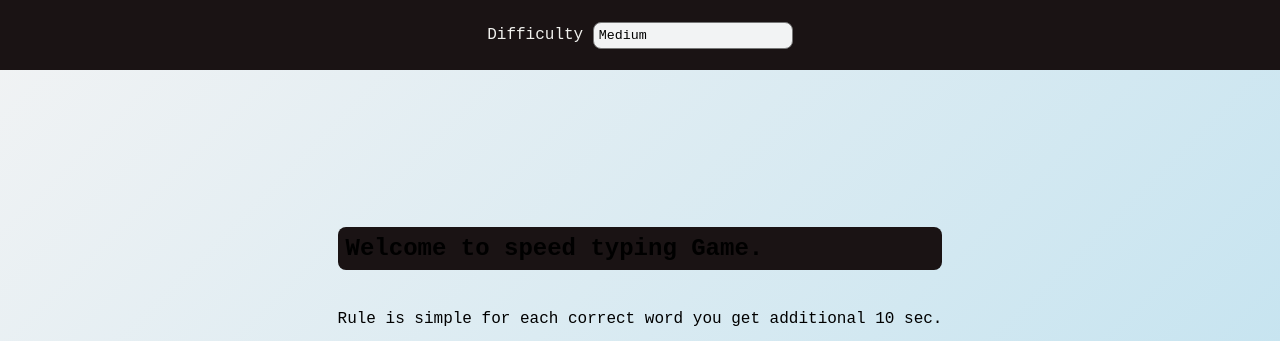
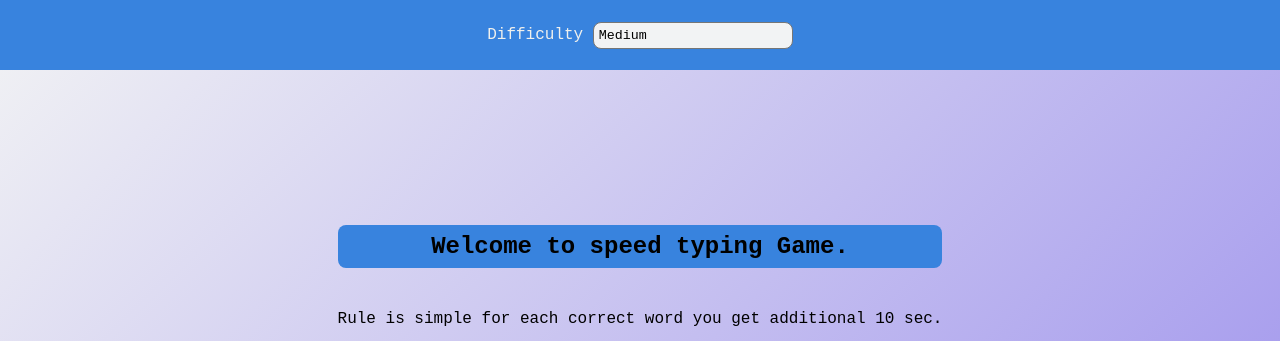
Before and after one commit to abhayrathiisgod/simple-html-css-and-js-proj, a plain HTML site: page typingtest./index.html in a window 1280 px wide. Shown: the top 341 px of the page. Drawn offline with Linux system fonts and the light colour scheme; a web font is replaced by a local one.

Commit message:
Update style.css

```diff
--- a/typingtest./style.css
+++ b/typingtest./style.css
@@ -1,9 +1,9 @@
 @import url('https://fonts.googleapis.com/css2?family=Syne+Mono&display=swap');
 
 :root {
-  --primary-color: #BBE0EF;
+  --primary-color: #9588ec;
   --secondary-color: #06599F;
-  --overlay-color: #1A1314;
+  --overlay-color: #3883de;
   --gradient-color: #F2F3F4;
   --text-color: #F0F0ED;
   --border-radius: 0.5rem;
@@ -12,7 +12,9 @@
 * {
   box-sizing: border-box;
 }
-
+.block{
+    text-align: center;
+}
 body {
   background-color: var(--primary-color);
   background-image: linear-gradient(315deg, var(--primary-color) 0%, var(--gradient-color) 100%)
@@ -106,7 +108,7 @@ h2 {
   background-color: var(--overlay-color);
   padding: 8px;
   border-radius: var(--border-radius);
-  margin: 0 0 40px;
+  margin: 0 0 42px;
 }
 
 input {
```
